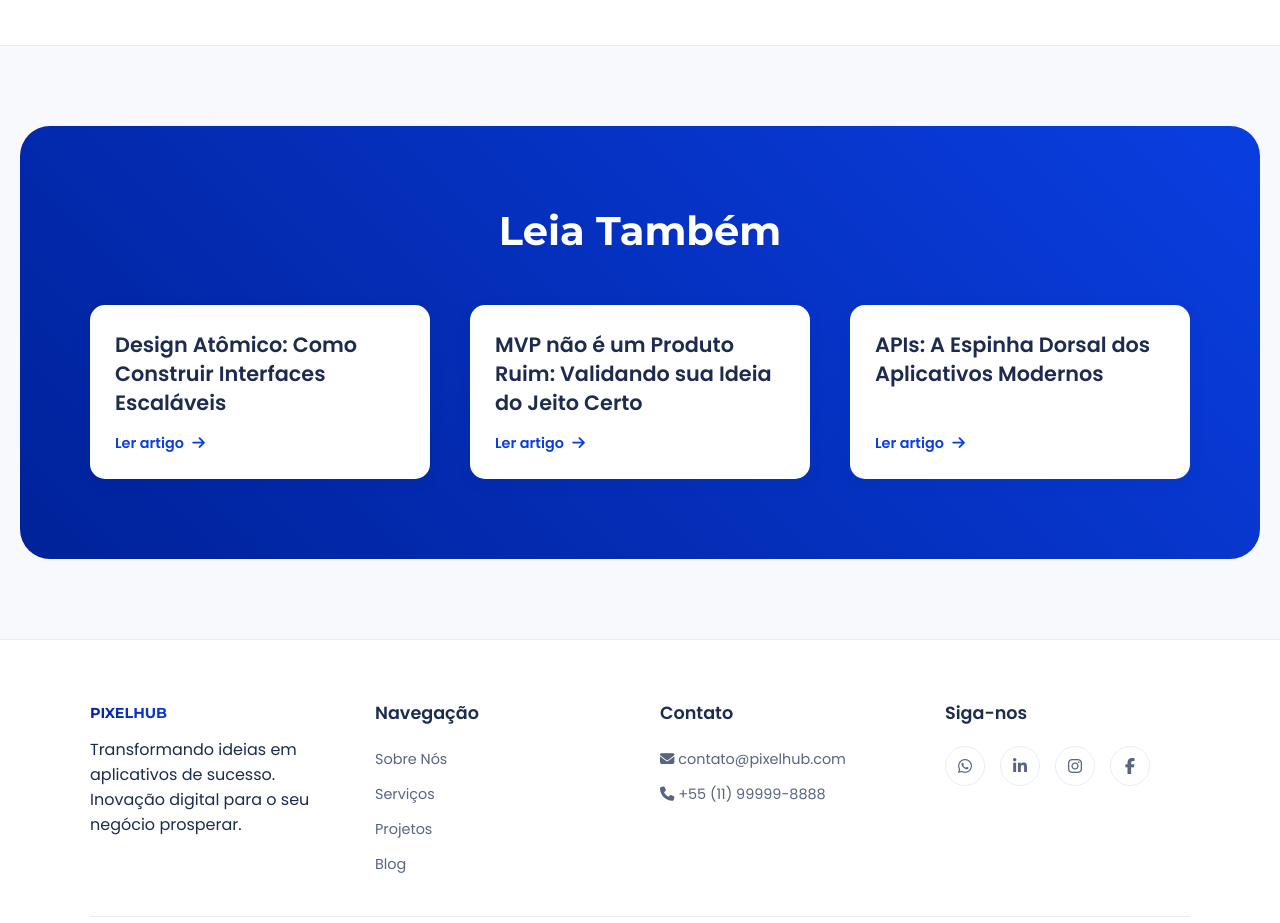
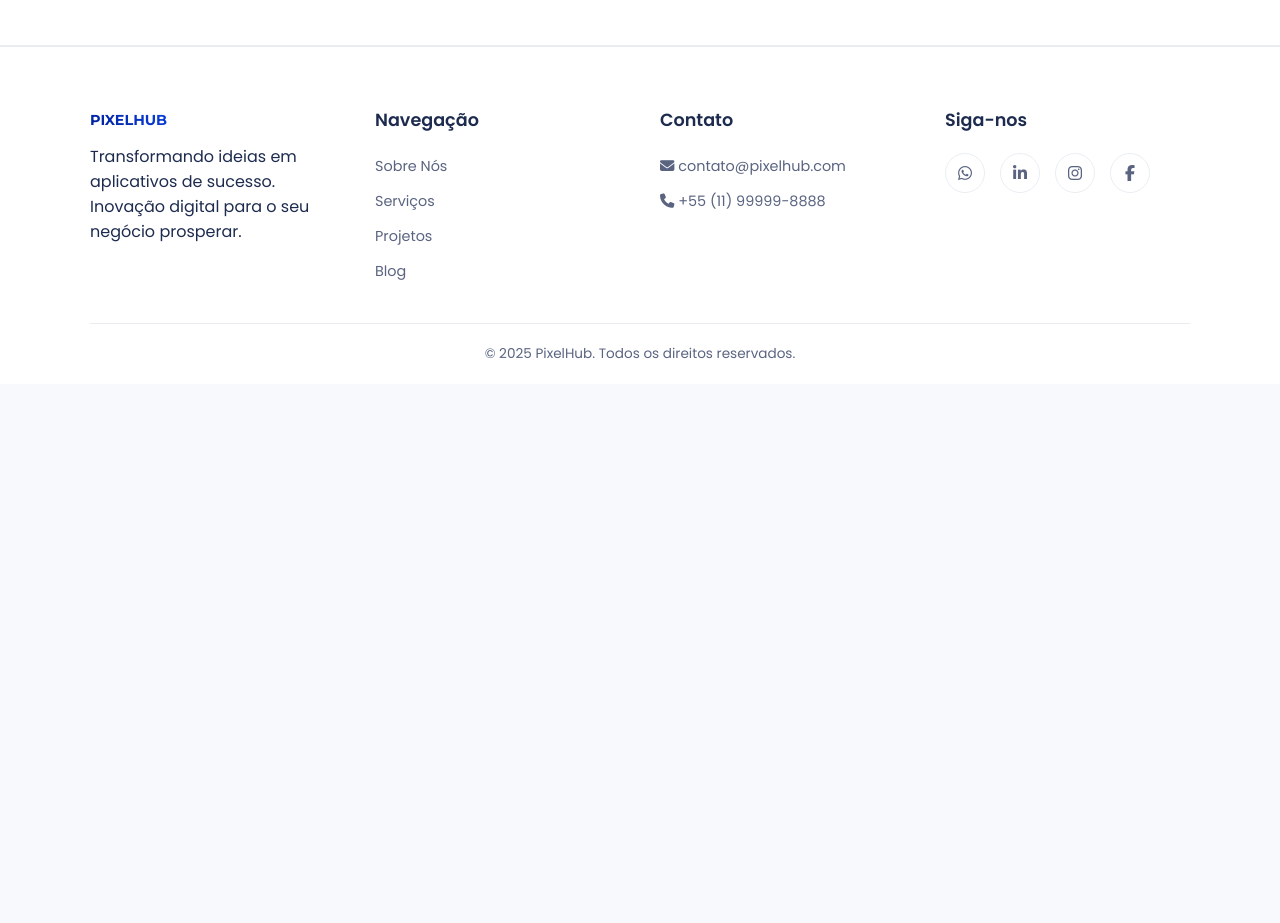
Before and after one commit to denyneves/Pixelhub.ao, a plain HTML site: page post-detalhe.html in a window 1280 px wide. Shown: the part 3680-4603 px from the top of the page. After the commit the page ends 4064 px from the top, so only its background shows below. Drawn offline with Linux system fonts and the light colour scheme.

Commit message:
post-detalhe.html

```diff
--- a/post-detalhe.html
+++ b/post-detalhe.html
@@ -129,39 +129,6 @@
                 </div>
             </section>
 
-            <!-- ======================= POSTS RELACIONADOS ======================= -->
-            <section class="pixelhub-section pixelhub-section--primary-bg" id="social-connect">
-               <div class="pixelhub-container">
-                    <h3 class="pixelhub-section__title pixelhub-section__title--light">Leia Também</h3>
-                    <div class="blog-grid animate-on-scroll" data-stagger-container>
-                        <!-- Card Relacionado 1 -->
-                        <article class="blog-post-card" data-stagger-child>
-
-                            <div class="blog-post-card__content">
-                                <h3 class="blog-post-card__title"><a href="#">Design Atômico: Como Construir Interfaces Escaláveis</a></h3>
-                                <a href="#" class="pixelhub-card__more-info-btn">Ler artigo <i class="fas fa-arrow-right"></i></a>
-                            </div>
-                        </article>
-                        <!-- Card Relacionado 2 -->
-                        <article class="blog-post-card" data-stagger-child>
-
-                            <div class="blog-post-card__content">
-                                <h3 class="blog-post-card__title"><a href="#">MVP não é um Produto Ruim: Validando sua Ideia do Jeito Certo</a></h3>
-                                <a href="#" class="pixelhub-card__more-info-btn">Ler artigo <i class="fas fa-arrow-right"></i></a>
-                            </div>
-                        </article>
-                        <!-- Card Relacionado 3 -->
-                        <article class="blog-post-card" data-stagger-child>
-
-                            <div class="blog-post-card__content">
-                                <h3 class="blog-post-card__title"><a href="#">APIs: A Espinha Dorsal dos Aplicativos Modernos</a></h3>
-                                <a href="#" class="pixelhub-card__more-info-btn">Ler artigo <i class="fas fa-arrow-right"></i></a>
-                            </div>
-                        </article>
-                    </div>
-                </div>
-            </section>
-
         </main>
 
         <!-- ======================= RODAPÉ (Reutilizado) ======================= -->
```
